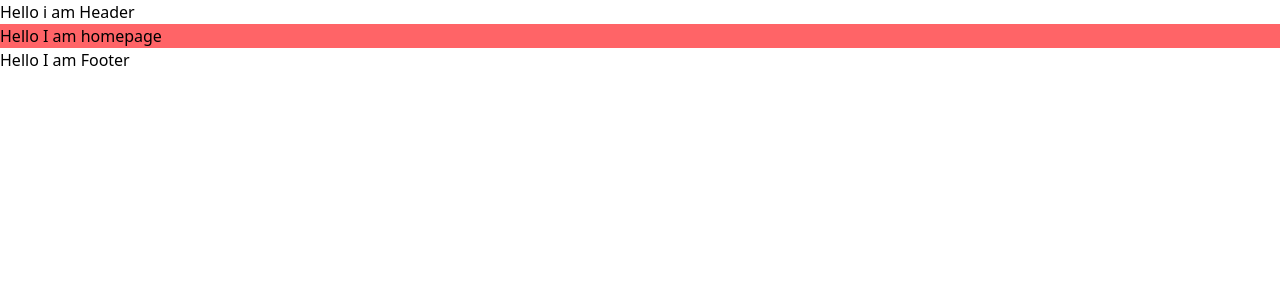
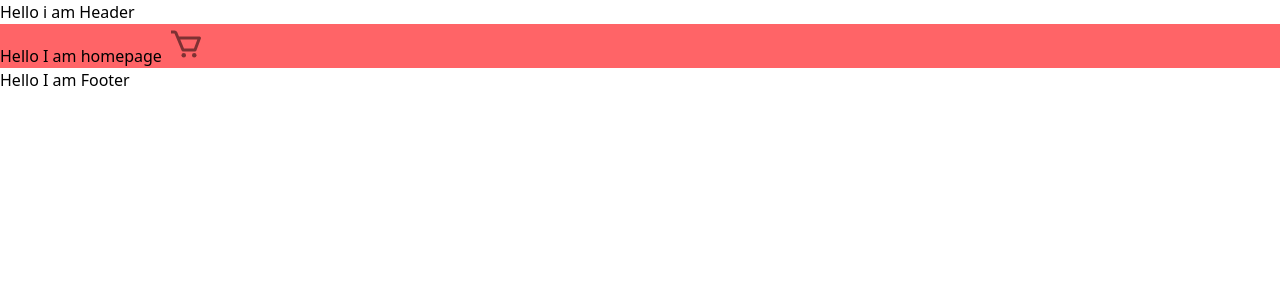
Before and after one commit to NoroffFEU/jsfw-2025-v1-nortombet-jsfw, a React (Vite) app: page / in a window 1280 px wide. Shown: the top 300 px of the page. Built offline with nearby package versions, Linux system fonts and the light colour scheme.

Commit message:
- Added new variant, Ghost. - Added 'cursor-pointer' and 'disabled:cursor-not-allowed' to baseClasses. - Remove dark mode classes.

```diff
--- a/src/components/ui/BaseButton.tsx
+++ b/src/components/ui/BaseButton.tsx
@@ -3,7 +3,7 @@ import React, { ButtonHTMLAttributes } from "react";
 type BaseButtonProps = {
   label?: string;
   className?: string;
-  variant?: "primary" | "secondary" | "danger";
+  variant?: "primary" | "secondary" | "danger" | "ghost";
 } & ButtonHTMLAttributes<HTMLButtonElement>;
 
 /**
@@ -45,17 +45,24 @@ const BaseButton: React.FC<BaseButtonProps> = ({
   children,
   ...props
 }) => {
-  const baseClasses =
-    "inline-flex items-center justify-center rounded-md font-medium transition-colors focus-visible:outline-none focus-visible:ring-2 focus-visible:ring-offset-2 disabled:opacity-50 disabled:pointer-events-none";
+  const baseClasses = `
+  cursor-pointer inline-flex items-center justify-center rounded-sm
+  font-medium transition-colors focus-visible:outline-none
+  focus-visible:ring-2 focus-visible:ring-offset-2
+  focus-visible:ring-offset-white
+  disabled:opacity-50 disabled:cursor-not-allowed
+  active:scale-95 transition-transform
+`.trim();
 
   const variantClasses = {
     primary: "bg-blue-600 text-white hover:bg-blue-700 focus-visible:ring-blue-500",
     secondary: "bg-gray-200 text-gray-900 hover:bg-gray-300 focus-visible:ring-gray-500",
     danger: "bg-red-600 text-white hover:bg-red-700 focus-visible:ring-red-500",
+    ghost: "bg-transparent hover:bg-gray-100/20 focus-visible:ring-gray-500",
   };
 
   return (
-    <button className={`${baseClasses} ${variantClasses[variant]} ${className}`} {...props}>
+    <button type="button" className={`${baseClasses} ${variantClasses[variant]} ${className}`} {...props}>
       {children || label}
     </button>
   );
--- a/src/pages/Homepage.tsx
+++ b/src/pages/Homepage.tsx
@@ -1,7 +1,15 @@
-import React from "react";
+import BaseButton from "../components/ui/BaseButton";
+import { BiCart } from "react-icons/bi";
 
 const Homepage = () => {
-  return <div className="bg-red-400">Hello I am homepage</div>;
+  return (
+    <div className="bg-red-400">
+      Hello I am homepage{" "}
+      <BaseButton variant="ghost" className="p-0.5" disabled>
+        <BiCart className="text-4xl" />
+      </BaseButton>{" "}
+    </div>
+  );
 };
 
 export default Homepage;
```
